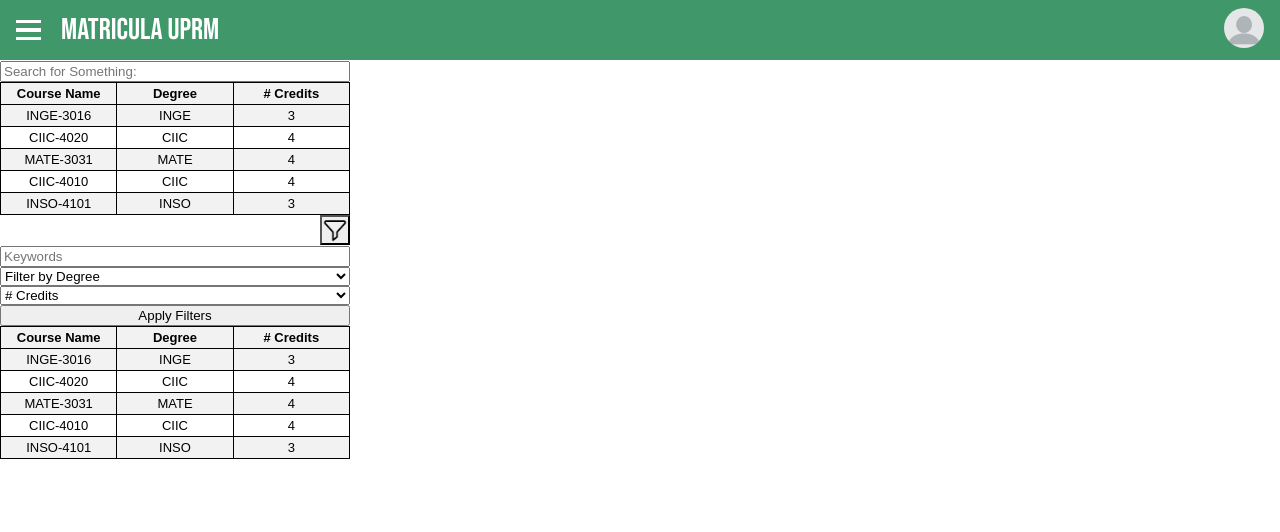
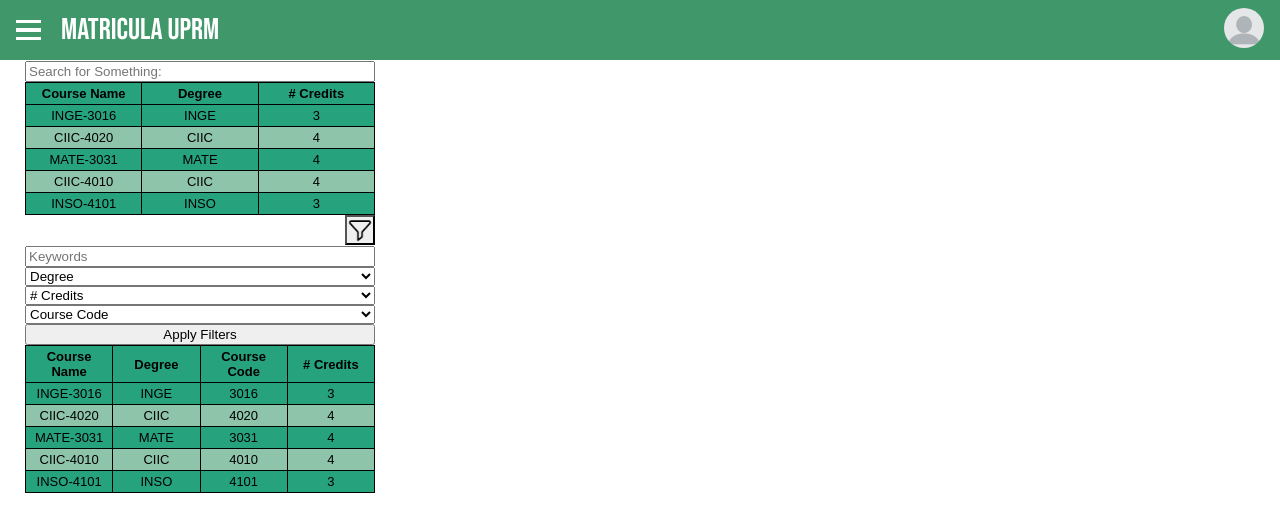
Before and after one commit to uprm-inso4101-2023-2024-s2/semester-project-studentenrollmentsystem, a React (Create React App) app: page /filter-test in a window 1280 px wide. Both pictures are taken after a click on the button 335 px from the left and 230 px from the top of the page. Shown: the top 532 px of the page. Built offline with nearby package versions, Linux system fonts and the light colour scheme.

Commit message:
Fixed existing filter, added functionality, and added styling to match rest of components

```diff
--- a/src/components/filter.js
+++ b/src/components/filter.js
@@ -13,6 +13,7 @@ export default function Filter({courseList}) {
   const[degree, setDegree] = React.useState([]);
   const[credits, setCredits] = React.useState([]);
   const[keyword, setKeyword] = React.useState([]);
+  const[code, setCode] = React.useState([]);
 
   const[courseData, setCourseData] = React.useState([]);
   React.useEffect(()=>{
@@ -24,7 +25,8 @@ export default function Filter({courseList}) {
     const filteredCourseData = courseData
       .filter(x => x.degree == (degree == '' ? x.degree : degree))
       .filter(y => y.credits == (credits == '' ? y.credits : credits))
-      .filter(z => z.name == (keyword == '' ? z.name : keyword));
+      .filter(z => z.name == (keyword == '' ? z.name : keyword))
+      .filter(w => w.code == (code == '' ? w.code : code));
     setFilteredData(filteredCourseData);
   };
 
@@ -36,9 +38,11 @@ export default function Filter({courseList}) {
         <input type="text" placeholder="Keywords"
           onChange={(e)=>setKeyword(e.target.value)}/>
         <select onChange={(e)=>setDegree(e.target.value)}>
-          <option value="">Filter by Degree</option>
+          <option value="">Degree</option>
           <option value="CIIC">CIIC</option>
+          <option value="INGE">INGE</option>
           <option value="INSO">INSO</option>
+          <option value="MATE">MATE</option>
         </select>
         <select onChange={(e)=>setCredits(e.target.value)}>
           <option value=""># Credits</option>
@@ -48,12 +52,22 @@ export default function Filter({courseList}) {
           <option value="4">4</option>
           <option value="5">5</option>
         </select>
+        <select onChange={(e)=>setCode(e.target.value)}>
+          <option value="">Course Code</option>
+          <option value="3016">3016</option>
+          <option value="3031">3031</option>
+          <option value="4010">4010</option>
+          <option value="4020">4020</option>
+          <option value="4101">4101</option>
+        </select>
+
         <button onClick={()=>applyFilters()}>Apply Filters</button>
         <table className={styles.table}>
           <thead>
             <tr>
               <th>Course Name</th>
               <th>Degree</th>
+              <th>Course Code</th>
               <th># Credits</th>
             </tr>
           </thead>
@@ -62,6 +76,7 @@ export default function Filter({courseList}) {
               <tr key={index}>
                 <td>{course.course}</td>
                 <td>{course.degree}</td>
+                <td>{course.code}</td>
                 <td>{course.credits}</td>
               </tr>
             ))}
--- a/src/pages/FilterTest.js
+++ b/src/pages/FilterTest.js
@@ -12,7 +12,7 @@ export default function FilterTestPage() {
   ];
 
   return (
-    <div>
+    <div style={{marginLeft: '25px'}}>
       <SearchBar data={randList}/>
       <Filter courseList={randList}/>
     </div>
--- a/src/styles/components/filter.module.scss
+++ b/src/styles/components/filter.module.scss
@@ -39,10 +39,10 @@
   }
 
   tr:nth-child(even) {
-    background-color: #ffffff;
+    background-color: rgba(50,148,101, 0.55);
   }
 
   tr:nth-child(odd) {
-    background-color: #f2f2f2;
+    background-color: rgba(0, 146, 102, 0.85);
   }
 }
--- a/src/styles/components/searchBar.module.scss
+++ b/src/styles/components/searchBar.module.scss
@@ -26,10 +26,10 @@
   }
 
   tr:nth-child(even) {
-    background-color: #ffffff;
+    background-color: rgba(50,148,101, 0.55);
   }
 
   tr:nth-child(odd) {
-    background-color: #f2f2f2;
+    background-color: rgba(0, 146, 102, 0.85);
   }
 }
```
